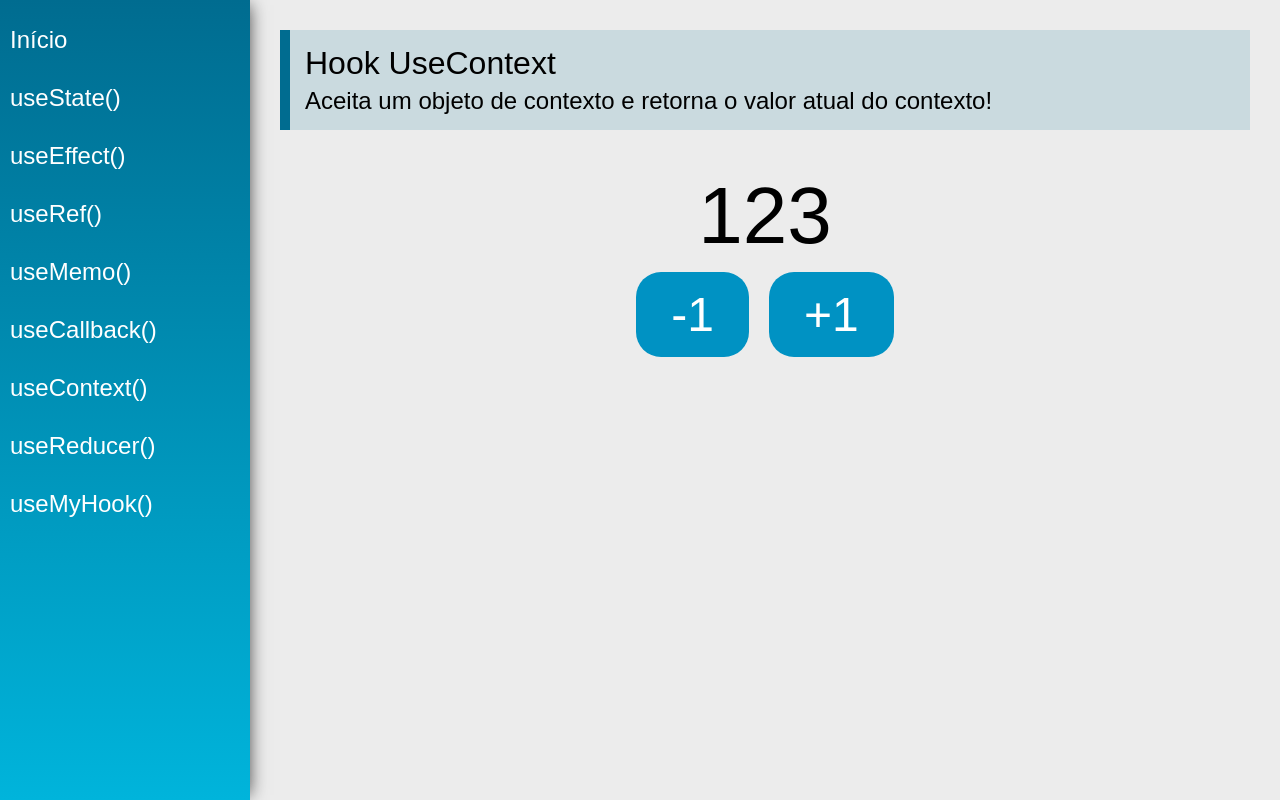
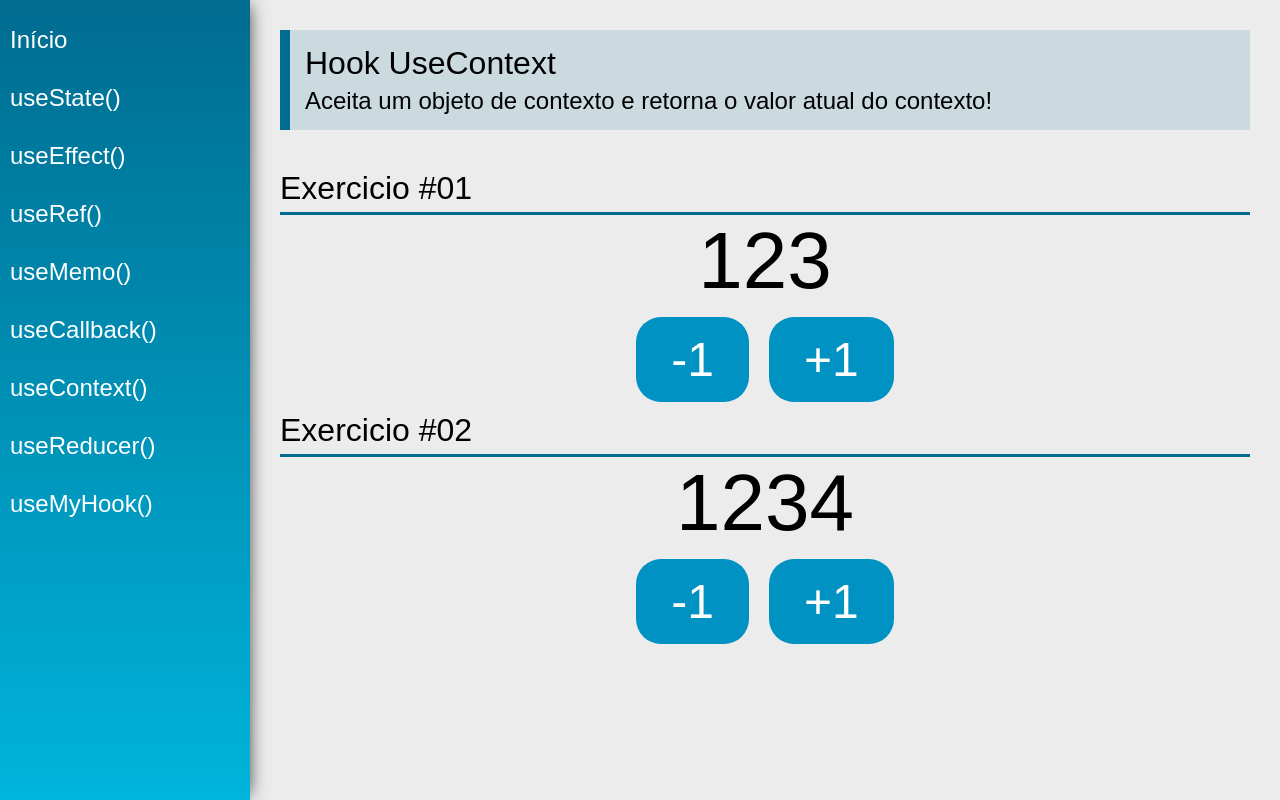
Before and after one commit to Miguel-Barros-Clear/react-hooks-project, a React (Create React App) app: page /useContext in a window 1280 px wide. Built offline with nearby package versions, Linux system fonts and the light colour scheme.

Commit message:
perf: refactoring useContext for more security

```diff
--- /dev/null
+++ b/src/data/Store.jsx
@@ -0,0 +1,30 @@
+import React, { useState } from "react";
+
+const initialState = {
+  number: 1234,
+  text: "Context API + hooks",
+};
+
+export const AppContext = React.createContext(initialState);
+
+export default function Store(props) {
+  const [state, setState] = useState(initialState);
+  function updateState(key, value) {
+    setState({
+      ...state,
+      [key]: value,
+    });
+  }
+  return (
+    <AppContext.Provider
+      value={{
+        number: state.number,
+        text: state.text,
+        setNumber: (n) => updateState("number", n),
+        setText: (t) => updateState("text", t),
+      }}
+    >
+      {props.children}
+    </AppContext.Provider>
+  );
+}
--- a/src/views/App.jsx
+++ b/src/views/App.jsx
@@ -5,11 +5,13 @@ import { BrowserRouter as Router } from "react-router-dom";
 import Menu from "../components/layout/Menu";
 import Content from "../components/layout/Content";
 import DataContext, { data } from "../data/DataContext";
+import Store from "../data/Store";
 
 const App = (props) => {
   const [state, setState] = React.useState(data);
 
   return (
+    <Store>
       <DataContext.Provider value={{ state, setState }}>
         <div className="App">
           <Router>
@@ -18,6 +20,7 @@ const App = (props) => {
           </Router>
         </div>
       </DataContext.Provider>
+    </Store>
   );
 };
 
--- a/src/views/examples/UseContext.jsx
+++ b/src/views/examples/UseContext.jsx
@@ -1,7 +1,9 @@
 import React, { useContext } from "react";
 import PageTitle from "../../components/layout/PageTitle";
+import SectionTitle from "../../components/layout/SectionTitle";
 
 import DataContext from "../../data/DataContext";
+import { AppContext } from "../../data/Store";
 
 const UseContext = (props) => {
   const context = useContext(DataContext);
@@ -12,15 +14,18 @@ const UseContext = (props) => {
       number: context.state.number + delta,
     });
   }
+
+  const { number, setNumber } = useContext(AppContext);
+
   return (
     <div className="UseContext">
       <PageTitle
         title="Hook UseContext"
         subtitle="Aceita um objeto de contexto e retorna o valor atual do contexto!"
       />
+      <SectionTitle title="Exercicio #01" />
       <div className="center">
         <div className="text">{context.state.number}</div>
-
         <div>
           <button
             className="btn"
@@ -40,6 +45,28 @@ const UseContext = (props) => {
           </button>
         </div>
       </div>
+      <SectionTitle title="Exercicio #02" />
+      <div className="center">
+        <span className="text">{number}</span>
+        <div className="div">
+          <button
+            className="btn"
+            onClick={() => {
+              setNumber(number - 1);
+            }}
+          >
+            -1
+          </button>
+          <button
+            className="btn"
+            onClick={() => {
+              setNumber(number - 1);
+            }}
+          >
+            +1
+          </button>
+        </div>
+      </div>
     </div>
   );
 };
```
Lines whose indentation alone changed are shown as unchanged.
